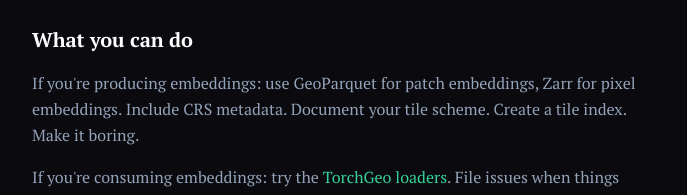
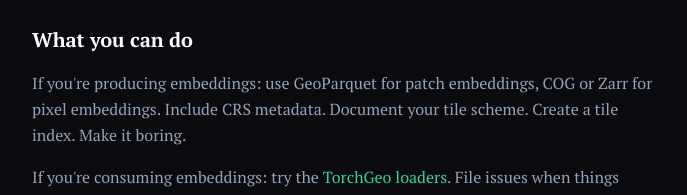
Before and after one commit to isaaccorley/isaaccorley.github.io, a Next.js app: page /earth-embedding-products in a window 1280 px wide. Shown: the part 4868-5063 px from the top of the page, without its empty margins (296-983 px from the left). Built offline with nearby package versions, Linux system fonts and the light colour scheme.

Commit message:
fix: COG or Zarr for pixel embeddings

```diff
--- a/src/app/earth-embedding-products/page.tsx
+++ b/src/app/earth-embedding-products/page.tsx
@@ -834,8 +834,8 @@ export default function EarthEmbeddingProductsPage() {
           <section className="space-y-4">
             <h2 className="text-xl font-semibold text-white">What you can do</h2>
             <p className="leading-relaxed text-slate-400">
-              If you&apos;re producing embeddings: use GeoParquet for patch embeddings, Zarr for
-              pixel embeddings. Include CRS metadata. Document your tile scheme. Create a tile
+              If you&apos;re producing embeddings: use GeoParquet for patch embeddings, COG or Zarr
+              for pixel embeddings. Include CRS metadata. Document your tile scheme. Create a tile
               index. Make it boring.
             </p>
             <p className="leading-relaxed text-slate-400">
```
